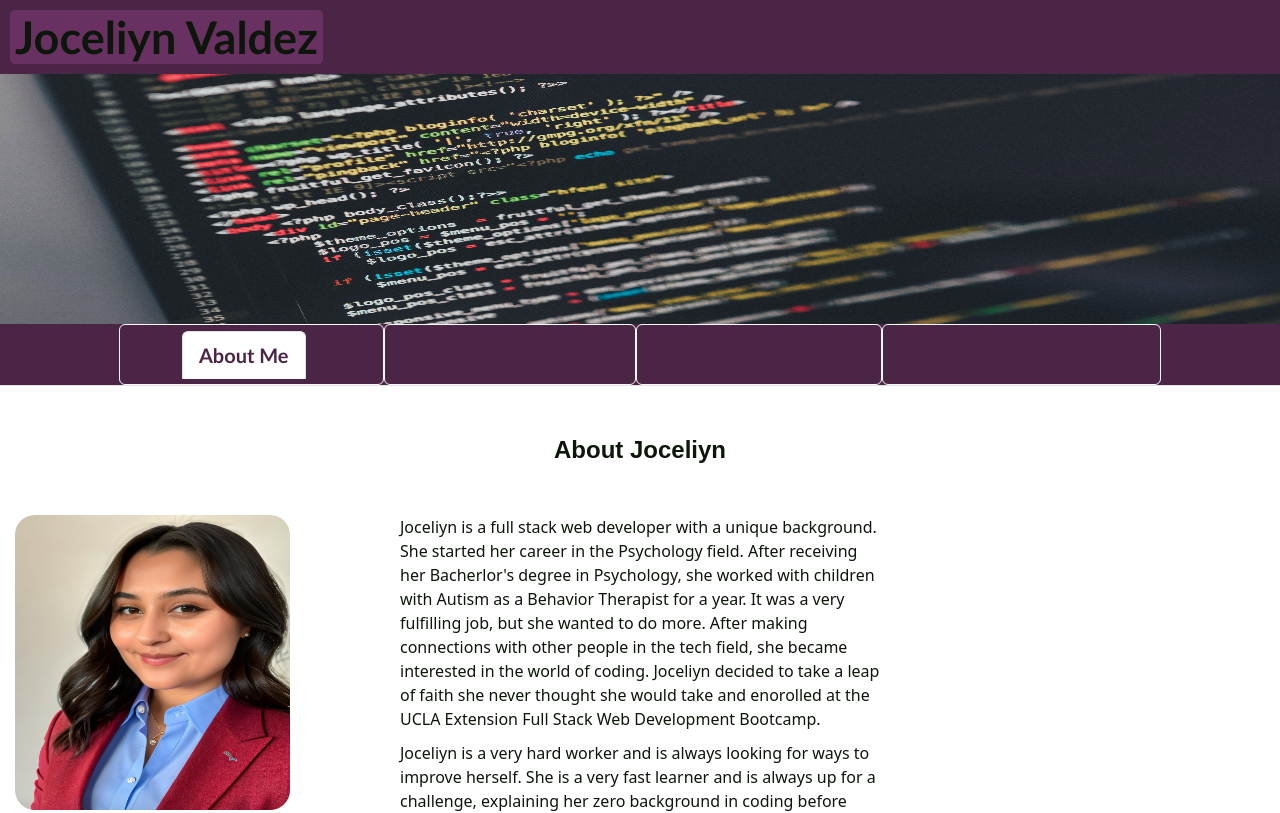
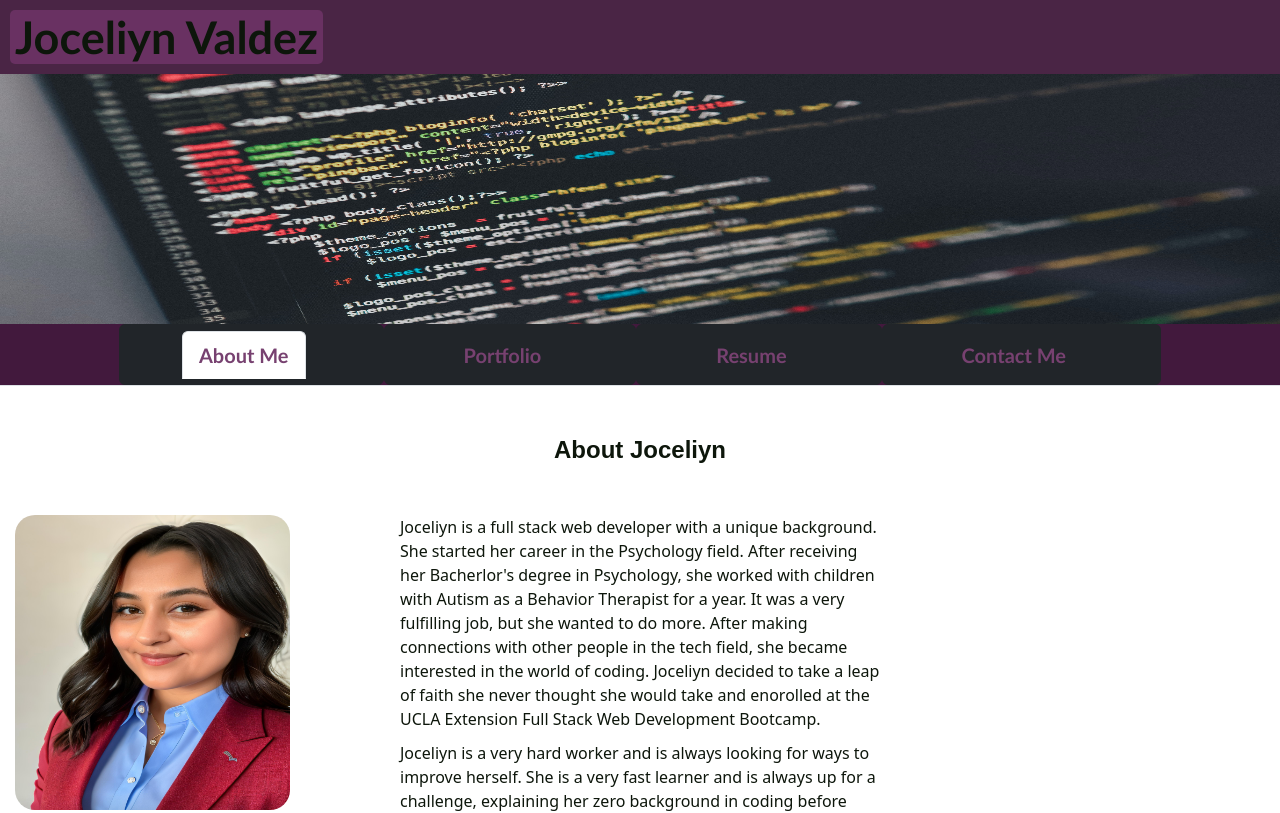
Before and after one commit to jovaldez98/my-react-portfolio, a React (Create React App) app: page / in a window 1280 px wide. Shown: the top 813 px of the page. Built offline with nearby package versions, Linux system fonts and the light colour scheme.

Commit message:
made small css changes

```diff
--- a/src/components/Nav.js
+++ b/src/components/Nav.js
@@ -4,30 +4,30 @@ import { Button } from 'react-bootstrap';
 function Nav({ currentPage, handlePageChange }) {
     return (
         <ul className="nav nav-tabs">
-            <Button variant="outline-light">
+            <Button variant="dark">
             <li className="nav-item">
                 <a href="#about" onClick={() => handlePageChange("About")}
                     className={currentPage === "About" ? "nav-link active" : "nav-link"}>About Me</a>
             </li>
-            </Button>{' '}
-            <Button variant="outline-light">
+            </Button>
+            <Button variant="dark">
             <li className="nav-item">
                 <a href="#portfolio" onClick={() => handlePageChange("Portfolio")}
                     className={currentPage === "Portfolio" ? "nav-link active" : "nav-link"}>Portfolio</a>
             </li>
-            </Button>{' '}
-            <Button variant="outline-light">
+            </Button>
+            <Button variant="dark">
             <li className="nav-item">
                 <a href="#resume" onClick={() => handlePageChange("Resume")}
                     className={currentPage === "Resume" ? "nav-link active" : "nav-link"}>Resume</a>
             </li>
-            </Button>{' '}
-            <Button variant="outline-light">
+            </Button>
+            <Button variant="dark">
             <li className="nav-item">
                 <a href="#contact" onClick={() => handlePageChange("Contact")}
                     className={currentPage === "Contact" ? "nav-link active" : "nav-link"}>Contact Me</a>
             </li>
-            </Button>{' '}
+            </Button>
         </ul>
     );
 }
--- a/src/components/style.css
+++ b/src/components/style.css
@@ -68,14 +68,14 @@
 
 .nav{
     font-size: 50px;
-    color: #4A2545;
-    background-color: #4A2545;
+    color: #2c1228;
+    background-color: #42193d;
     justify-content: center;
 }
 
 .nav-item {
     padding: 0 65px 0 50px;
-    color: #4A2545;
+    color: #84577e;
     font-weight: bold;
     font-size: 20px;
     border: #63355f;
@@ -84,7 +84,7 @@
 }
 
 .nav-link {
-    color: #4A2545!important;
+    color: #774170!important;
     font-weight: sans-serif!important;
     border: #63355f;
 }
```
